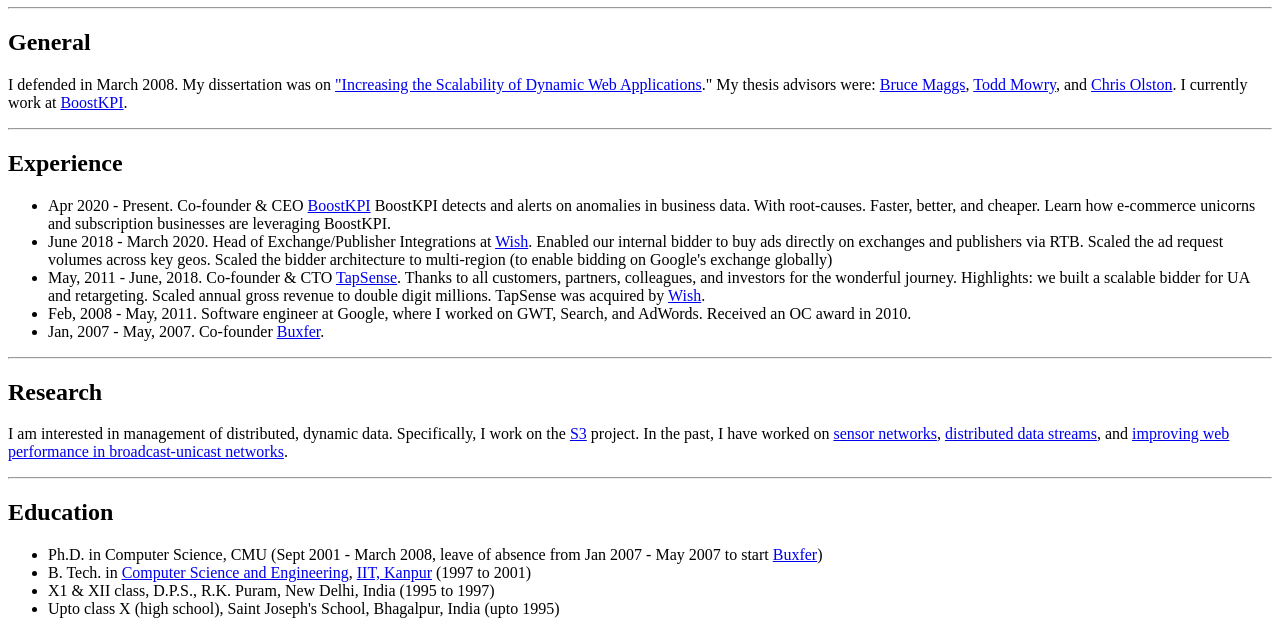
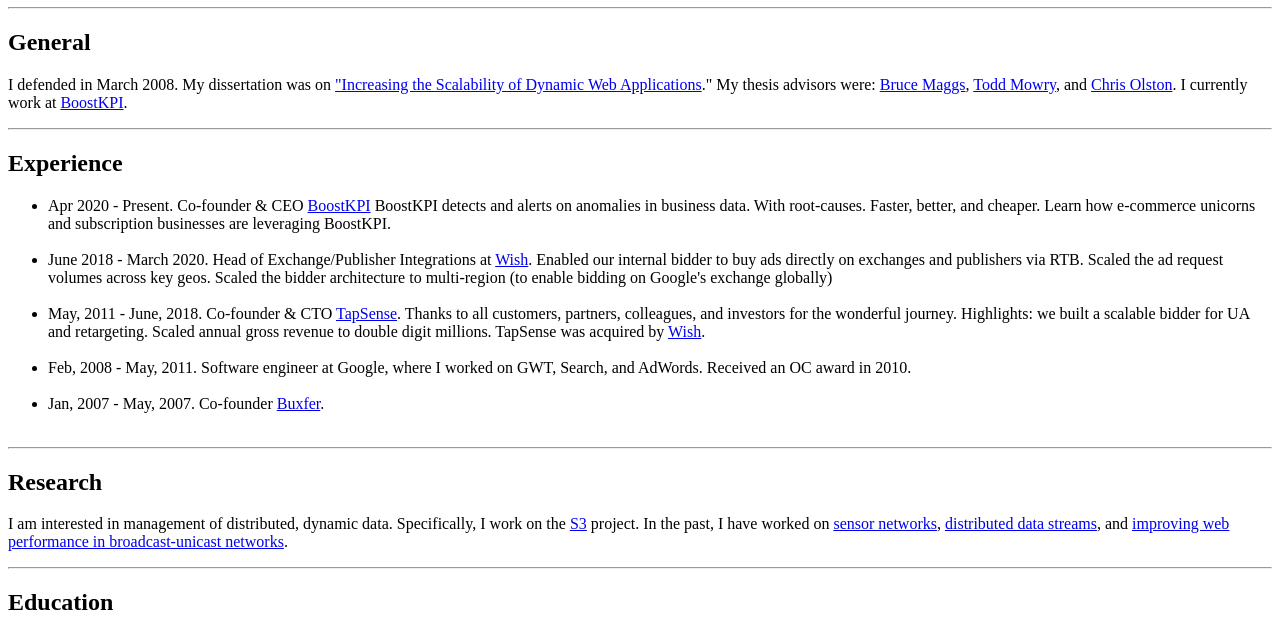
Before and after one commit to amitmanjhi/amitmanjhi.github.io, a plain HTML site: page index.html in a window 1280 px wide. Shown: the part 130-762 px from the top of the page. Drawn offline with Linux system fonts and the light colour scheme.

Commit message:
better formatting

```diff
--- a/index.html
+++ b/index.html
@@ -71,18 +71,18 @@ I currently work at <a href="https://www.boostkpi.com">BoostKPI</a>.
 
 <h2>Experience</h2>
 <ul>
-    <li> Apr 2020 - Present. Co-founder & CEO <a href="https://www.boostkpi.com">BoostKPI</a> BoostKPI detects and alerts on anomalies in business data. With root-causes. Faster, better, and cheaper. Learn how e-commerce unicorns and subscription businesses are leveraging BoostKPI.
+    <li> Apr 2020 - Present. Co-founder & CEO <a href="https://www.boostkpi.com">BoostKPI</a> BoostKPI detects and alerts on anomalies in business data. With root-causes. Faster, better, and cheaper. Learn how e-commerce unicorns and subscription businesses are leveraging BoostKPI.<br><br>
     <li> June 2018 - March 2020. Head of Exchange/Publisher Integrations at <a href="https://www.wish.com">Wish</a>.
-Enabled our internal bidder to buy ads directly on exchanges and publishers via RTB. Scaled the ad request volumes across key geos. Scaled the bidder architecture to multi-region (to enable bidding on Google's exchange globally)
+Enabled our internal bidder to buy ads directly on exchanges and publishers via RTB. Scaled the ad request volumes across key geos. Scaled the bidder architecture to multi-region (to enable bidding on Google's exchange globally)<br><br>
     <li> May, 2011 - June, 2018. Co-founder & CTO <a href="http://www.tapsense.com">TapSense</a>.
 		Thanks to all customers, partners, colleagues, and investors for the
 wonderful journey. Highlights: we built a scalable bidder for UA and
 retargeting. Scaled annual gross revenue to double digit millions. TapSense was
-acquired by <a href="https://www.wish.com">Wish</a>.
+acquired by <a href="https://www.wish.com">Wish</a>.<br><br>
     <li> Feb, 2008 - May, 2011. Software engineer at Google, where I worked on GWT,
-    Search, and AdWords. Received an OC award in 2010.
+    Search, and AdWords. Received an OC award in 2010.<br><br>
     <li> Jan, 2007 - May, 2007. Co-founder <a
-        href="http://www.buxfer.com">Buxfer</a>.
+        href="http://www.buxfer.com">Buxfer</a>.<br><br>
 </ul>
 <hr><h2>Research</h2>
 
```
